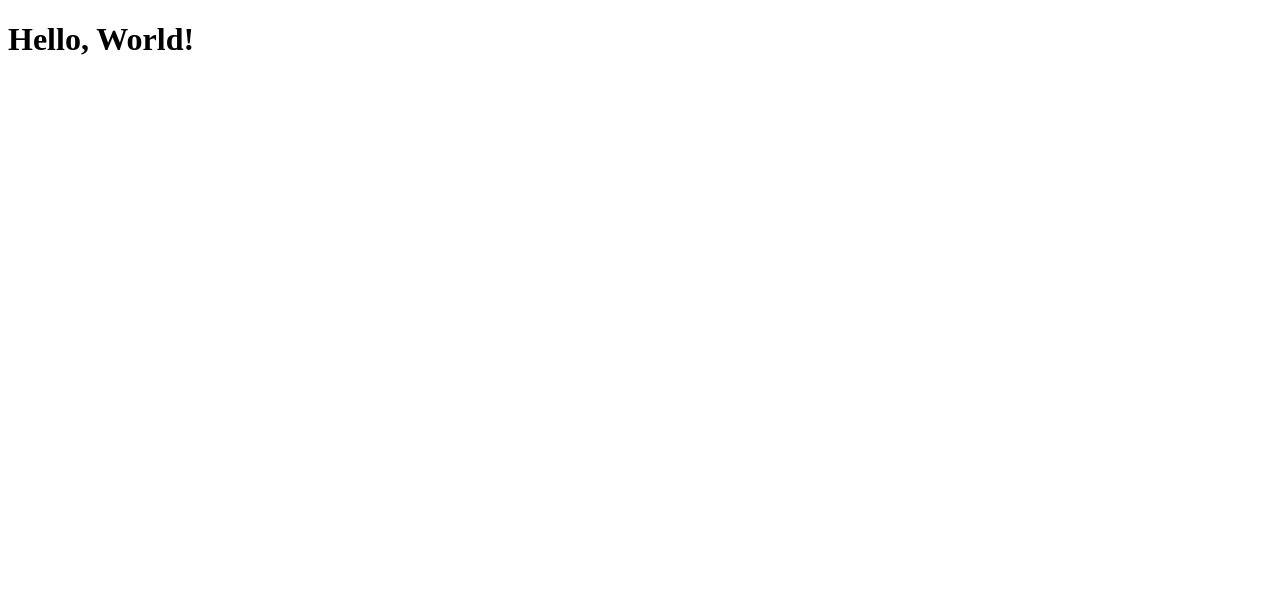
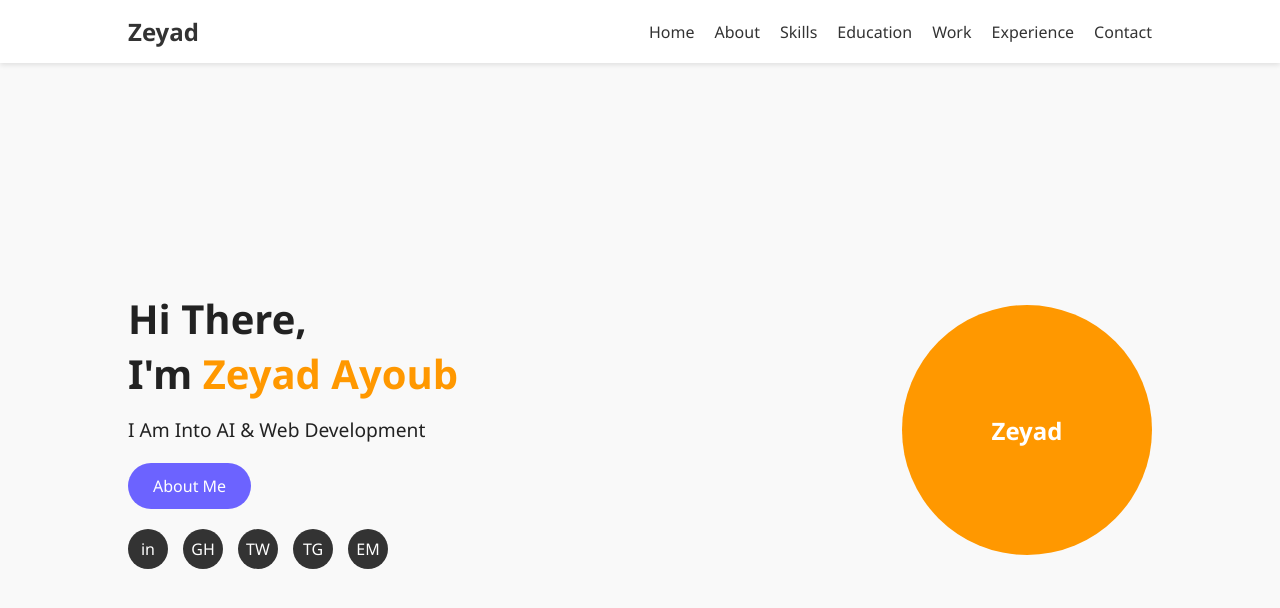
Before and after one commit to Marwanhaggag04/SCB-CVP, a plain HTML site: page index.html in a window 1280 px wide. Drawn offline with Linux system fonts and the light colour scheme.

Commit message:
Update index.html code

```diff
--- a/index.html
+++ b/index.html
@@ -1,12 +1,164 @@
 <!DOCTYPE html>
 <html lang="en">
 <head>
-    <meta charset="UTF-8">
-    <meta name="viewport" content="width=device-width, initial-scale=1.0">
-    <title>Document</title>
+  <meta charset="UTF-8">
+  <meta name="viewport" content="width=device-width, initial-scale=1.0">
+  <title>Zeyad Ayoub | Portfolio</title>
+  <style>
+    * {
+      margin: 0;
+      padding: 0;
+      box-sizing: border-box;
+      font-family: 'Segoe UI', Tahoma, Geneva, Verdana, sans-serif;
+    }
+    body {
+      background: #f9f9f9;
+      color: #222;
+    }
+    /* Navbar */
+    nav {
+      width: 100%;
+      background: white;
+      display: flex;
+      justify-content: space-between;
+      align-items: center;
+      padding: 15px 10%;
+      box-shadow: 0 2px 5px rgba(0,0,0,0.1);
+      position: fixed;
+      top: 0;
+      z-index: 1000;
+    }
+    nav h2 {
+      color: #333;
+    }
+    nav ul {
+      display: flex;
+      list-style: none;
+      gap: 20px;
+    }
+    nav ul li a {
+      text-decoration: none;
+      color: #333;
+      font-weight: 500;
+      transition: 0.3s;
+    }
+    nav ul li a:hover {
+      color: #6c63ff;
+    }
+    /* Hero Section */
+    .hero {
+      display: flex;
+      align-items: center;
+      justify-content: space-between;
+      padding: 120px 10% 60px;
+      min-height: 100vh;
+    }
+    .hero-text {
+      max-width: 600px;
+    }
+    .hero-text h1 {
+      font-size: 2.5rem;
+      margin-bottom: 15px;
+    }
+    .hero-text h1 span {
+      color: #ff9800;
+    }
+    .hero-text p {
+      font-size: 1.2rem;
+      margin-bottom: 20px;
+    }
+    .btn {
+      display: inline-block;
+      padding: 12px 25px;
+      background: #6c63ff;
+      color: white;
+      border-radius: 30px;
+      text-decoration: none;
+      transition: 0.3s;
+    }
+    .btn:hover {
+      background: #574b90;
+    }
+    /* Social icons */
+    .socials {
+      margin-top: 20px;
+      display: flex;
+      gap: 15px;
+    }
+    .socials a {
+      width: 40px;
+      height: 40px;
+      background: #333;
+      color: white;
+      display: flex;
+      align-items: center;
+      justify-content: center;
+      border-radius: 50%;
+      text-decoration: none;
+      transition: 0.3s;
+    }
+    .socials a:hover {
+      background: #6c63ff;
+    }
+    /* Right Side (circle placeholder) */
+    .hero-img {
+      width: 250px;
+      height: 250px;
+      border-radius: 50%;
+      background: #ff9800;
+      display: flex;
+      align-items: center;
+      justify-content: center;
+      color: white;
+      font-size: 1.5rem;
+      font-weight: bold;
+    }
+    /* Responsive */
+    @media(max-width: 900px) {
+      .hero {
+        flex-direction: column;
+        text-align: center;
+      }
+      .hero-img {
+        margin-top: 30px;
+      }
+    }
+  </style>
 </head>
 <body>
-    <h1>Hello, World!</h1>
+
+  <!-- Navbar -->
+  <nav>
+    <h2>Zeyad</h2>
+    <ul>
+      <li><a href="#">Home</a></li>
+      <li><a href="#">About</a></li>
+      <li><a href="#">Skills</a></li>
+      <li><a href="#">Education</a></li>
+      <li><a href="#">Work</a></li>
+      <li><a href="#">Experience</a></li>
+      <li><a href="#">Contact</a></li>
+    </ul>
+  </nav>
+
+  <!-- Hero Section -->
+  <section class="hero">
+    <div class="hero-text">
+      <h1>Hi There,<br> I'm <span>Zeyad Ayoub</span></h1>
+      <p>I Am Into AI & Web Development</p>
+      <a href="#about" class="btn">About Me</a>
+      <div class="socials">
+        <a href="#">in</a>
+        <a href="#">GH</a>
+        <a href="#">TW</a>
+        <a href="#">TG</a>
+        <a href="#">EM</a>
+      </div>
+    </div>
+    <div class="hero-img">
+      Zeyad
+    </div>
+  </section>
 
 </body>
 </html>
```
